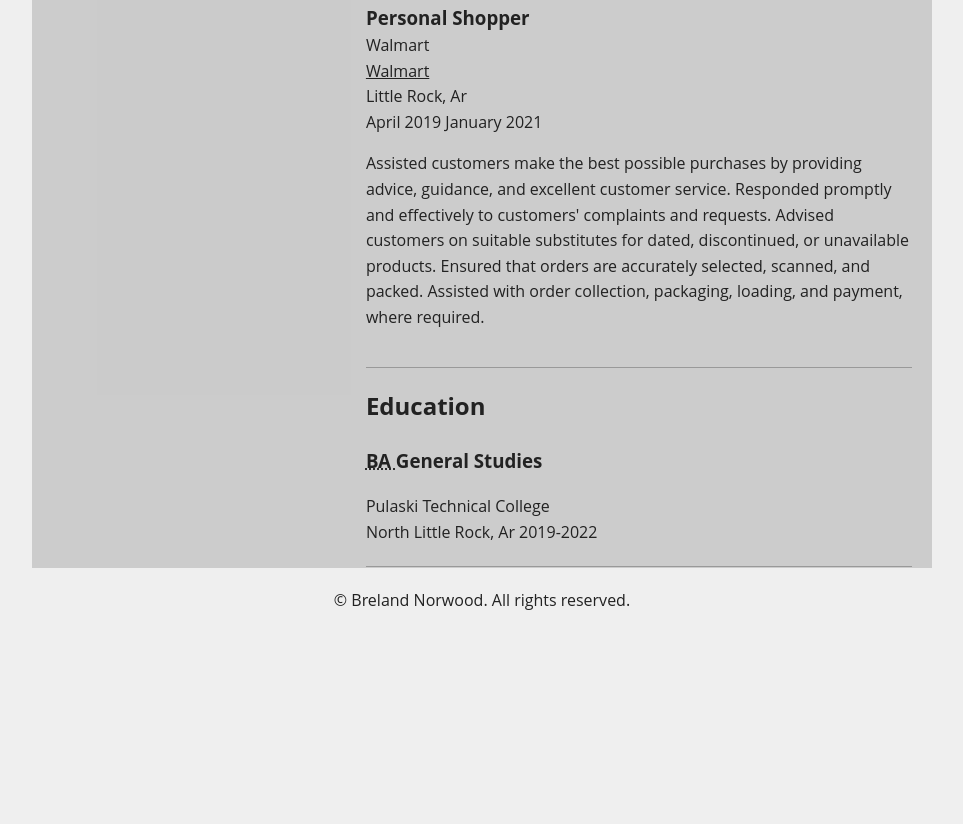
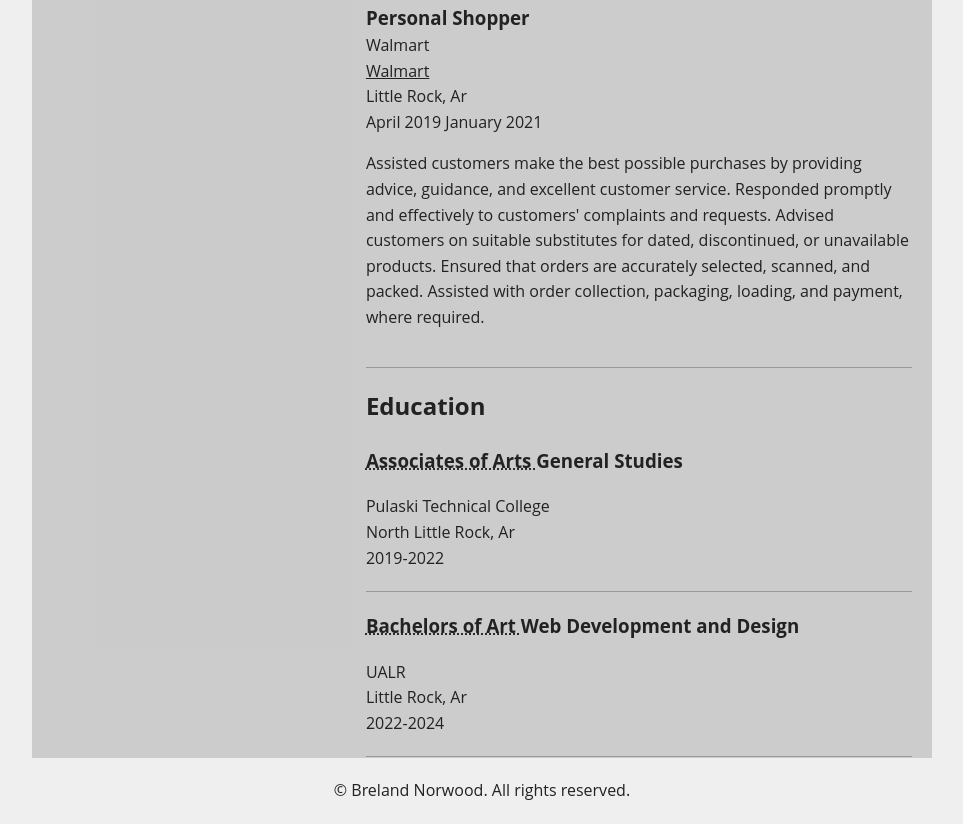
Before and after one commit to snake0517/ifsc-3342, a plain HTML site: page resume/index.html in a window 1280 px wide. Shown: the part 1638-2462 px from the top of the page, without its empty margins (158-1121 px from the left). Before the commit the page ends 2271 px from the top, so only its background shows below. Drawn offline with Linux system fonts and the light colour scheme.

Commit message:
added to resume

```diff
--- a/resume/index.html
+++ b/resume/index.html
@@ -72,9 +72,9 @@
 
       </dl>
       <ul class="related-links">
-        <li><a itemprop="url" rel="me" href="https://github.com/profile">github</a></li>
+        <li><a itemprop="url" rel="me" href="https://github.com/snake0517">github</a></li>
         <li><a itemprop="url" rel="me" href="http://linkedin.com/profile">linkedin</a></li>
-        <li><a itemprop="url" href="resume.pdf" download>pdf resume</a></li>
+        <li><a itemprop="url" href="https://drive.google.com/file/d/1ZerK9y-T5hTUBID5jFGEAFBtKJjmFDAM/view?usp=sharing" download>pdf resume</a></li>
       </ul>
     </section>
     <section id="skills">
@@ -145,10 +145,18 @@
     <section id="education">
       <h2>Education</h2>
       <article class="certificate" itemprop="alumniOf" itemscope itemtype="http://schema.org/EducationalOrganization">
-        <h3 itemprop="description"><abbr title="Associate of Science">BA </abbr> General Studies</h3>
+        <h3 itemprop="description"><abbr title="Associate of Arts">Associates of Arts </abbr> General Studies</h3>
         <span itemprop="name">Pulaski Technical College</span>
         <span itemprop="location" itemscope>North Little Rock, Ar</span>
+        <br>
         <span>2019-2022</span>
+      </article>
+      <article class="certificate" itemprop="alumniOf" itemscope itemtype="http://schema.org/EducationalOrganization">
+        <h3 itemprop="description"><abbr title="Bachelors of Arts">Bachelors of Art  </abbr> Web Development and Design</h3>
+        <span itemprop="name">UALR</span>
+        <span itemprop="location" itemscope>Little Rock, Ar</span>
+        <br>
+        <span>2022-2024</span>
       </article>
     </section>
   </main>
```
